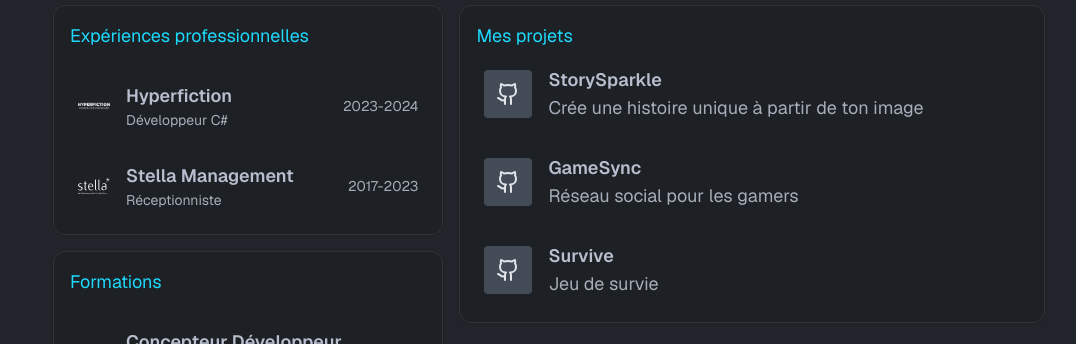
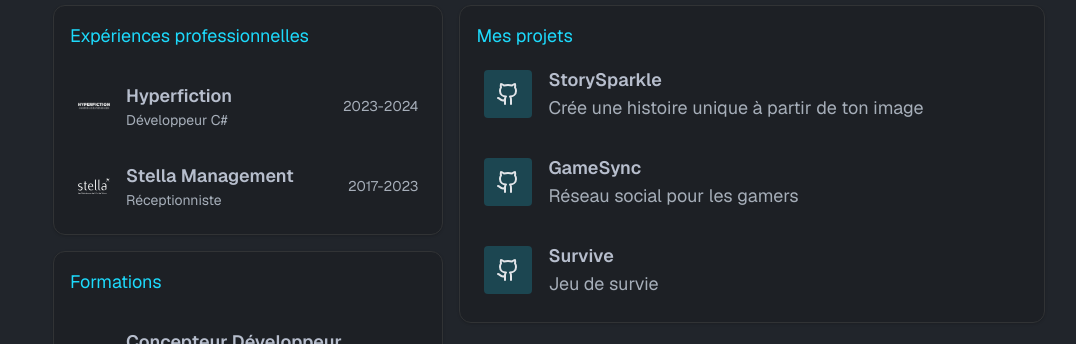
Before and after one commit to MartinChrrr/portfolio-next, a Next.js app: page / in a window 1280 px wide. Shown: the part 355-699 px from the top of the page, without its empty margins (91-1167 px from the left). Built offline with nearby package versions, Linux system fonts and the light colour scheme; a web font is replaced by a local one.

Commit message:
changement ui Hover

```diff
--- a/app/_components/ProjectRow.tsx
+++ b/app/_components/ProjectRow.tsx
@@ -11,12 +11,12 @@ export type ProjectRowProps = {
 
 export const ProjectRow = (props: ProjectRowProps) => {
     return(
-        <Link href={props.url} className="inline-flex items-center gap-4 hover:bg-accent/50 transition-colors p-2">
-            <span className="bg-accent text-accent-foreground p-3 rounded-sm">
+        <Link href={props.url} className="group inline-flex items-center gap-4 hover:bg-accent/50 transition-colors p-2">
+            <span className="bg-primary/20 text-accent-foreground p-3 rounded-sm group-hover:text-primary">
                 <props.logo/>
             </span>
             <div>
-                <div className="text-lg font-semibold">{props.title}</div>
+                <div className="text-lg font-semibold group-hover:text-primary">{props.title}</div>
                 <p className="text-muted-foreground text-lg">{props.description}</p>
             </div>
         </Link>
--- a/app/_components/WorkRow.tsx
+++ b/app/_components/WorkRow.tsx
@@ -10,10 +10,10 @@ export type WorkRowProps = {
 
 export const WorkRow = (props: WorkRowProps) => {
     return(
-        <Link href={props.url} className="inline-flex items-center gap-4 hover:bg-accent/50 transition-colors p-2">
+        <Link href={props.url} className="group inline-flex items-center gap-4 hover:bg-accent/50 transition-colors p-2">
                 <img src={props.image} alt={props.title} className=" w-8 h-8 object-contain" />
             <div>
-                <div className="text-lg font-semibold">{props.title}</div>
+                <div className="text-lg font-semibold group-hover:text-primary">{props.title}</div>
                 <p className="text-muted-foreground text-sm">{props.description}</p>
             </div>
             <div className="ml-auto">
```
